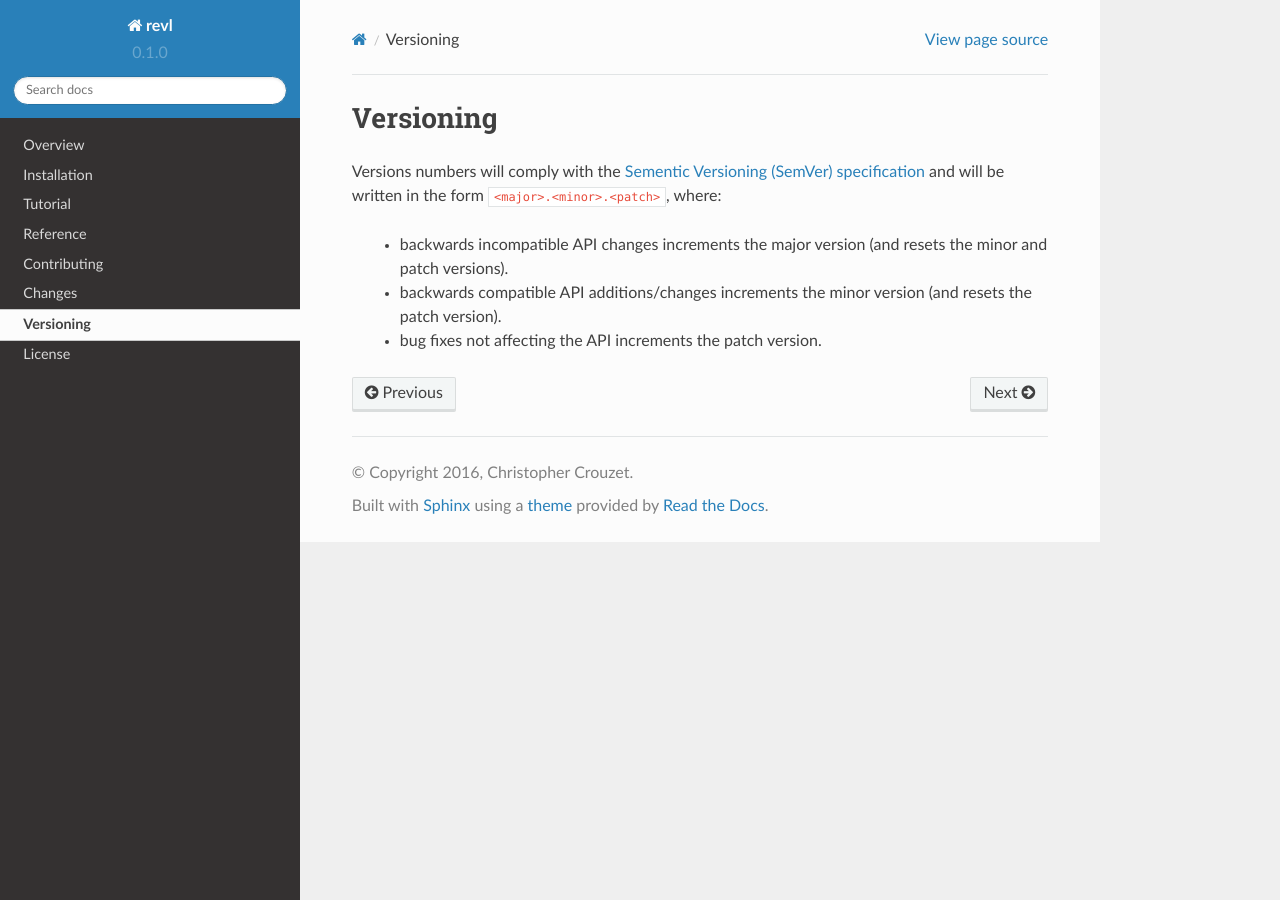
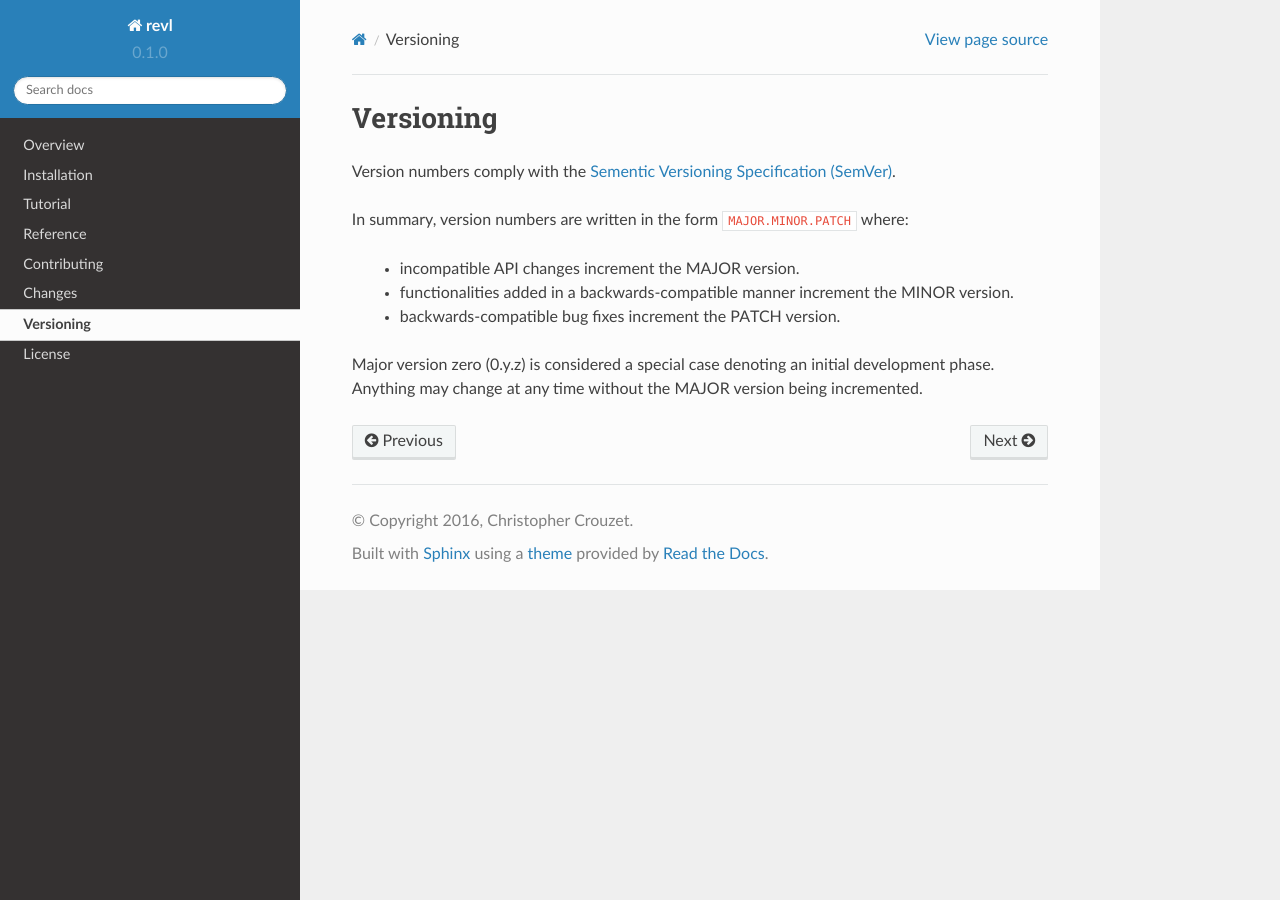
Before and after one commit to christophercrouzet/revl, a Sphinx documentation site: the page built from doc/versioning.rst, in a window 1280 px wide. Built offline with Sphinx 7.4.7 and the Read the Docs theme 2.0.0, drawn with Linux system fonts in a browser that asks for light colours.

Commit message:
Rewrite the versioning documentation page

```diff
--- a/doc/versioning.rst
+++ b/doc/versioning.rst
@@ -3,15 +3,19 @@
 Versioning
 ==========
 
-Versions numbers will comply with the
-`Sementic Versioning (SemVer) specification`_ and will be
-written in the form ``<major>.<minor>.<patch>``, where:
+Version numbers comply with the `Sementic Versioning Specification (SemVer)`_.
 
-   * backwards incompatible API changes increments the major version
-     (and resets the minor and patch versions).
-   * backwards compatible API additions/changes increments the minor version
-     (and resets the patch version).
-   * bug fixes not affecting the API increments the patch version.
+In summary, version numbers are written in the form ``MAJOR.MINOR.PATCH``
+where:
+
+    * incompatible API changes increment the MAJOR version.
+    * functionalities added in a backwards-compatible manner increment the
+      MINOR version.
+    * backwards-compatible bug fixes increment the PATCH version.
 
 
-.. _Sementic Versioning (SemVer) specification: http://semver.org/
+Major version zero (0.y.z) is considered a special case denoting an initial
+development phase. Anything may change at any time without the MAJOR version
+being incremented.
+
+.. _Sementic Versioning Specification (SemVer): http://semver.org
```
